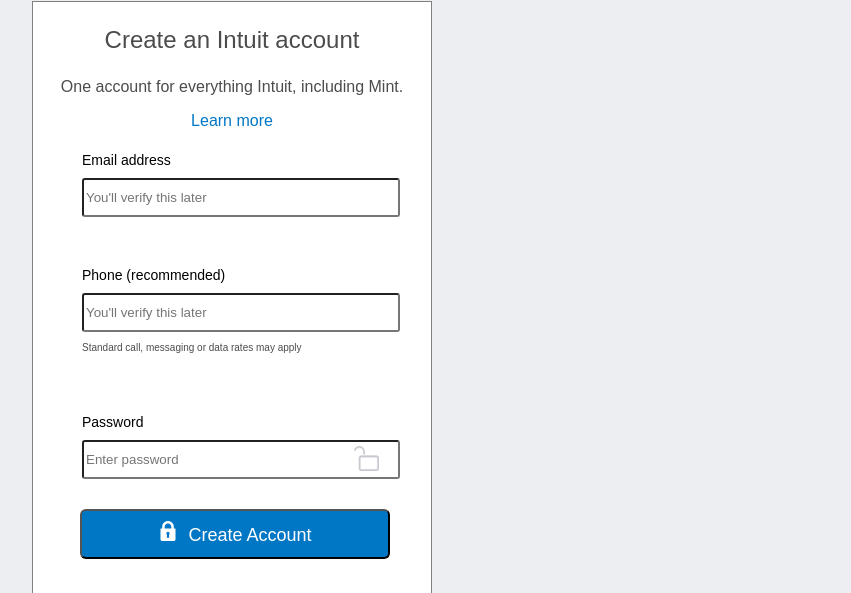
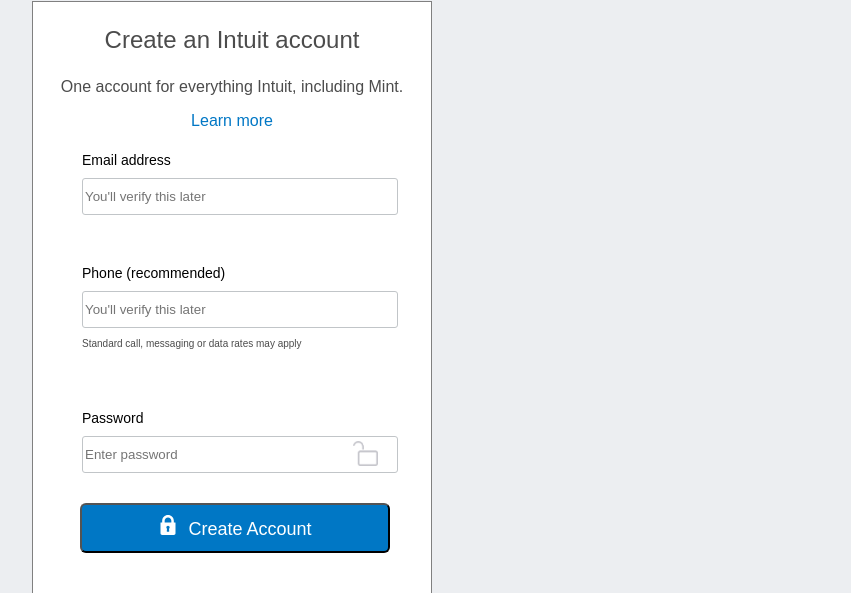
Before and after one commit to Alaska01/aye-rida-html-forms, a plain HTML site: page index.html in a window 1280 px wide. Shown: the part 207-800 px from the top of the page, without its empty margins (408-1259 px from the left). Drawn offline with Linux system fonts and the light colour scheme.

Commit message:
fix some stickler issues

```diff
--- a/styles.css
+++ b/styles.css
@@ -103,12 +103,14 @@
 }
 .input{
     border-radius: 3px;
-    border-style: 1px solid #C1C5C8;
+    border: 1px solid #C1C5C8;
+    padding-bottom: 10px;
     margin-top: 10px;
-    padding-bottom: 10px;
-    padding-top: 10px;
     padding-left: 2px;
     padding-right: 135px;
+    padding-top: 10px;
+
+
 }
 .form{
     margin-bottom:35px ;
```
